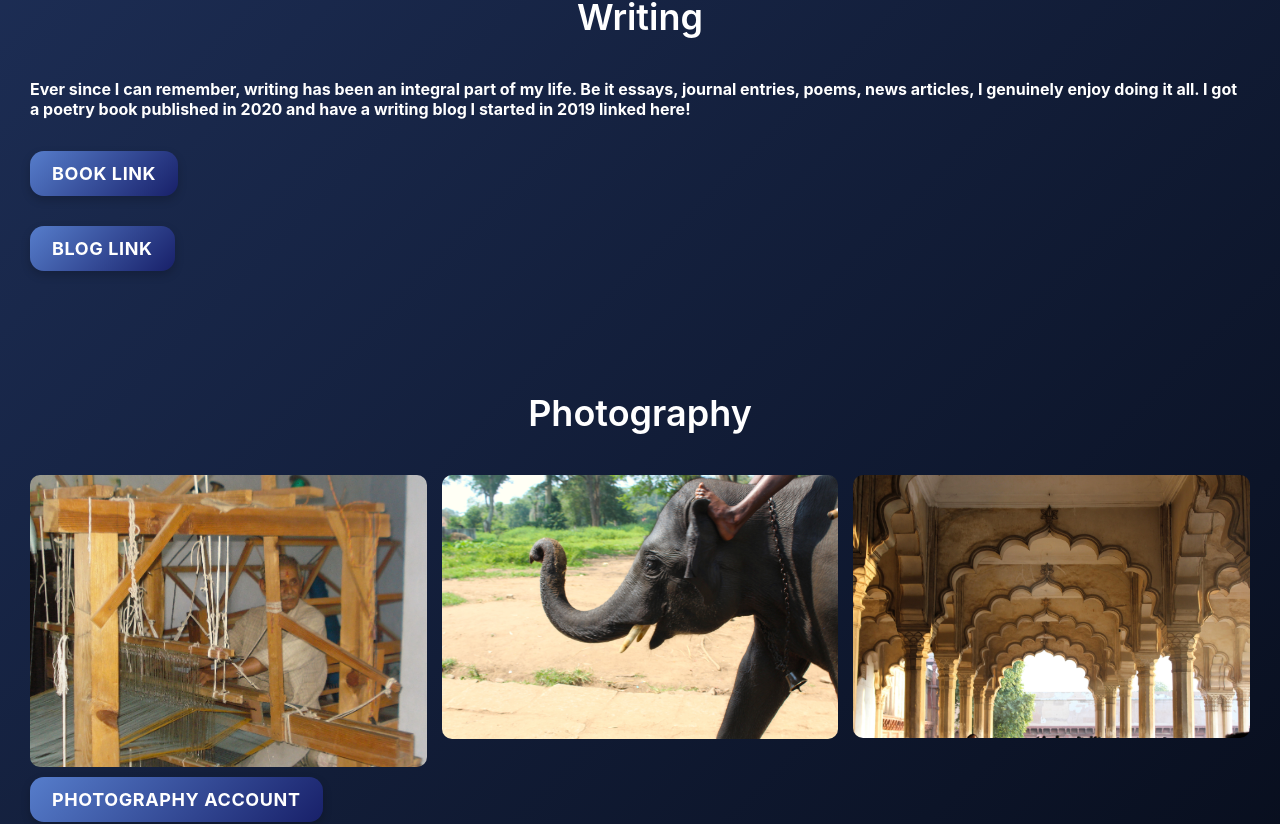
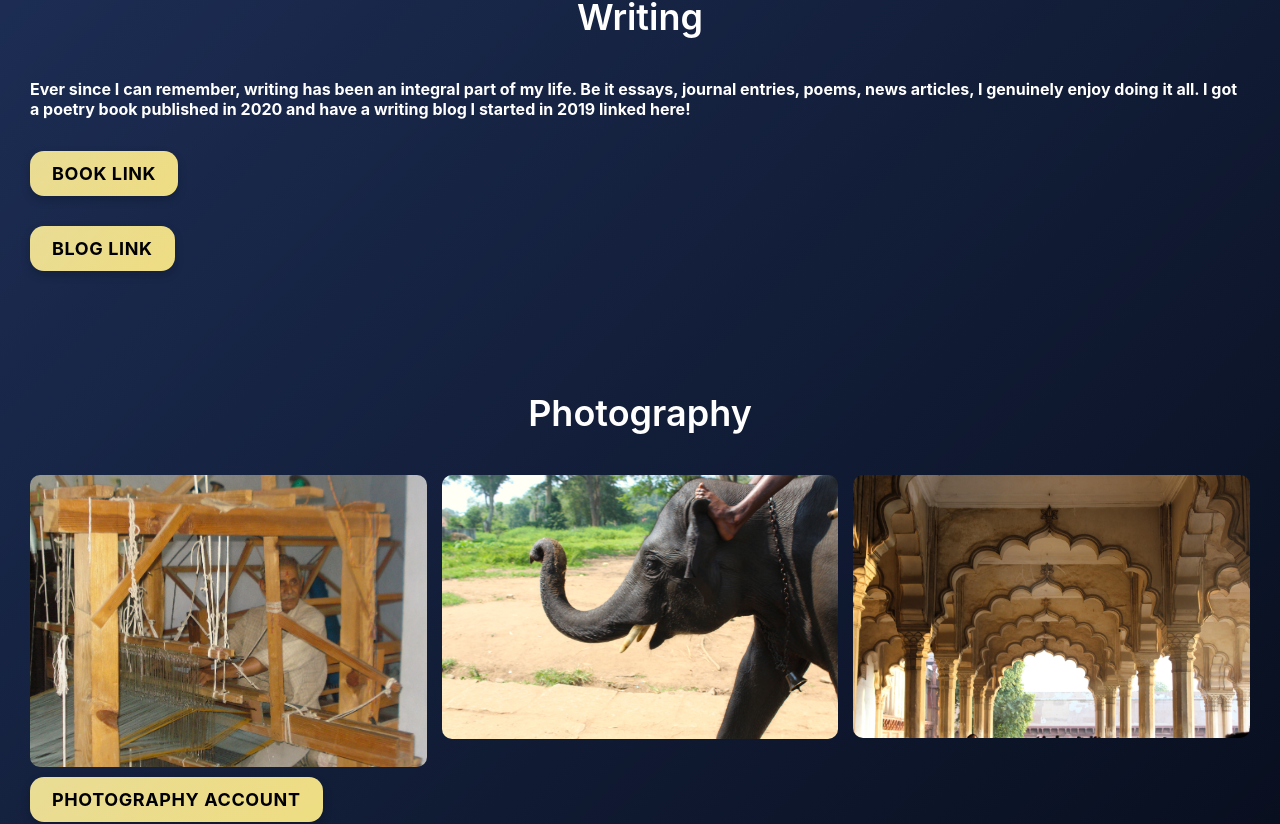
Before and after one commit to ridhimabrb/RPortfolio, a React (Vite) app: page / in a window 1280 px wide. Shown: the part 960-1784 px from the top of the page. Built offline with nearby package versions, Linux system fonts and the light colour scheme.

Commit message:
Final update

```diff
--- a/src/index.css
+++ b/src/index.css
@@ -254,8 +254,8 @@ html {
 .fancy-btn {
   display: inline-block;
   padding: 12px 22px;
-  background: linear-gradient(135deg, #567dcb, #182069);
-  color: white;
+  background: linear-gradient(135deg, #e9dc95, #eedd82);
+  color: rgb(0, 0, 0);
   font-weight: bold;
   text-decoration: none;
   border-radius: 14px;
```
Also changed, not shown: 1 other file (tests, documents, lock files or other folders).
